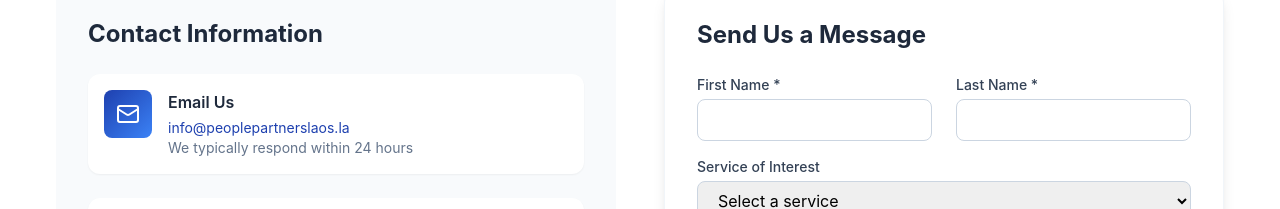
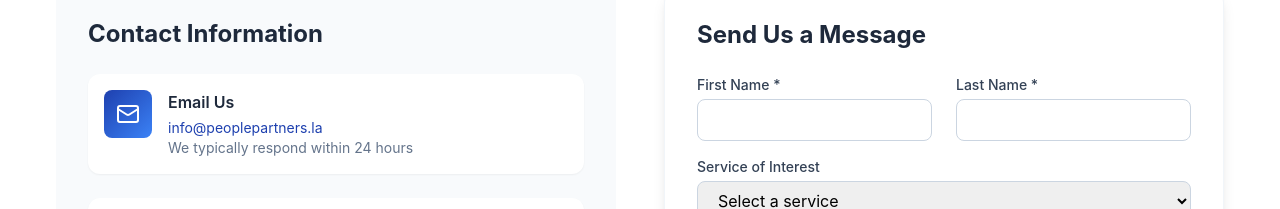
Before and after one commit to semicolon108/peoplepartners, a Next.js app: page /contact in a window 1280 px wide. Shown: the part 555-764 px from the top of the page. Built offline with nearby package versions, Linux system fonts and the light colour scheme.

Commit message:
fix mail

```diff
--- a/app/contact/data.tsx
+++ b/app/contact/data.tsx
@@ -18,7 +18,7 @@ export const contactDetails: ContactDetail[] =[
         icon: <Mail />,
         title: "Email Us",
         lines: [
-            { text: "info@peoplepartnerslaos.la", href: "mailto:info@peoplepartnerslaos.la" },
+            { text: "info@peoplepartners.la", href: "mailto:info@peoplepartners.la" },
             { text: "We typically respond within 24 hours" }
         ]
     },
--- a/app/layout.tsx
+++ b/app/layout.tsx
@@ -13,11 +13,11 @@ export const metadata: Metadata = {
   },
   description: 'Compliant. Efficient. Reliable. We combine unmatched local expertise with international service standards to power your business growth in Laos.',
   // Add other global metadata
-  metadataBase: new URL('https://www.peoplepartnerslao.la'),
+  metadataBase: new URL('https://www.peoplepartners.la'),
   openGraph: {
     title: 'People Partners Lao',
     description: 'Your Expert HR Partner in Laos',
-    url: 'https://www.peoplepartnerslao.la',
+    url: 'https://www.peoplepartners.la',
     siteName: 'People Partners Lao',
     // Provide a URL for your main social sharing image
     images: [
```
